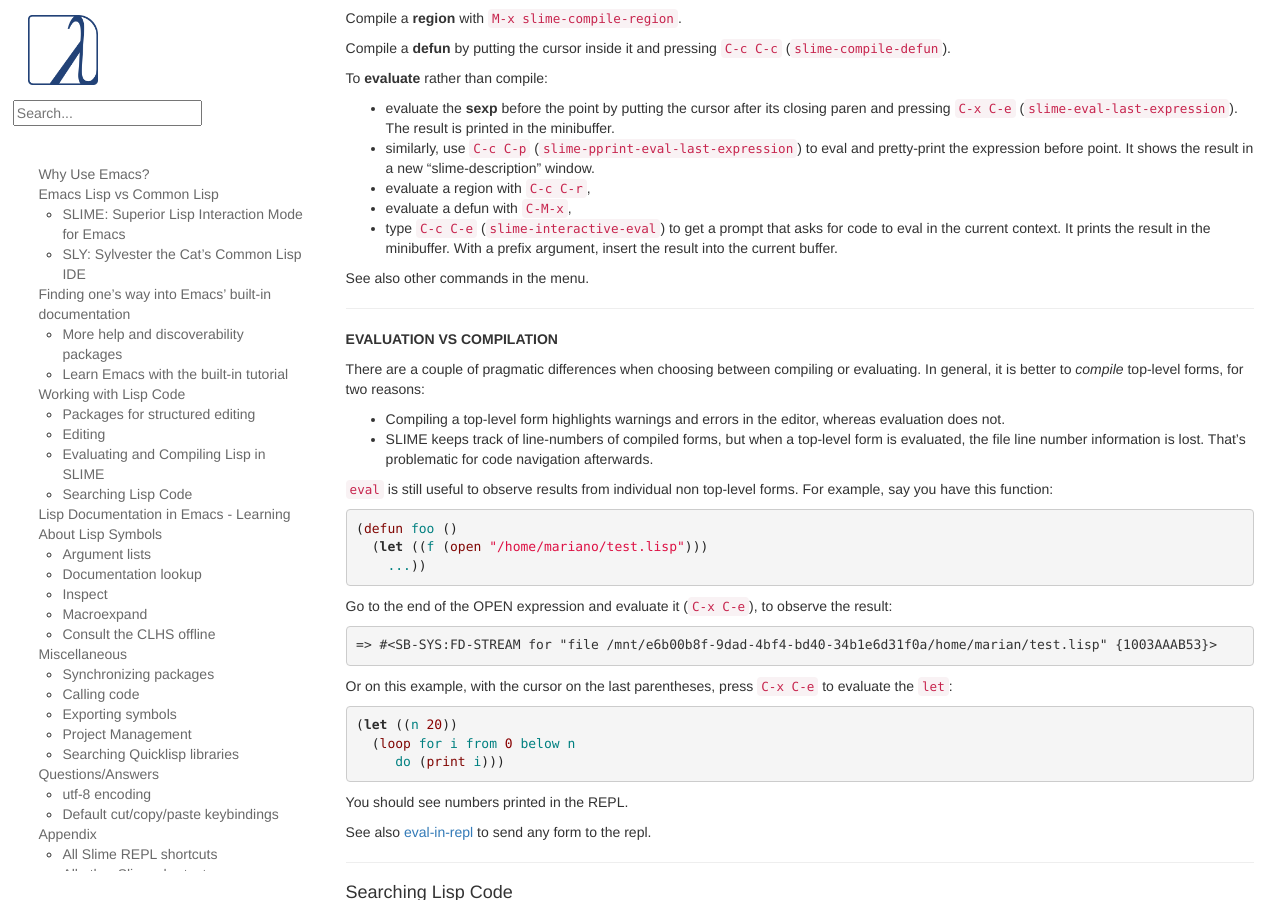
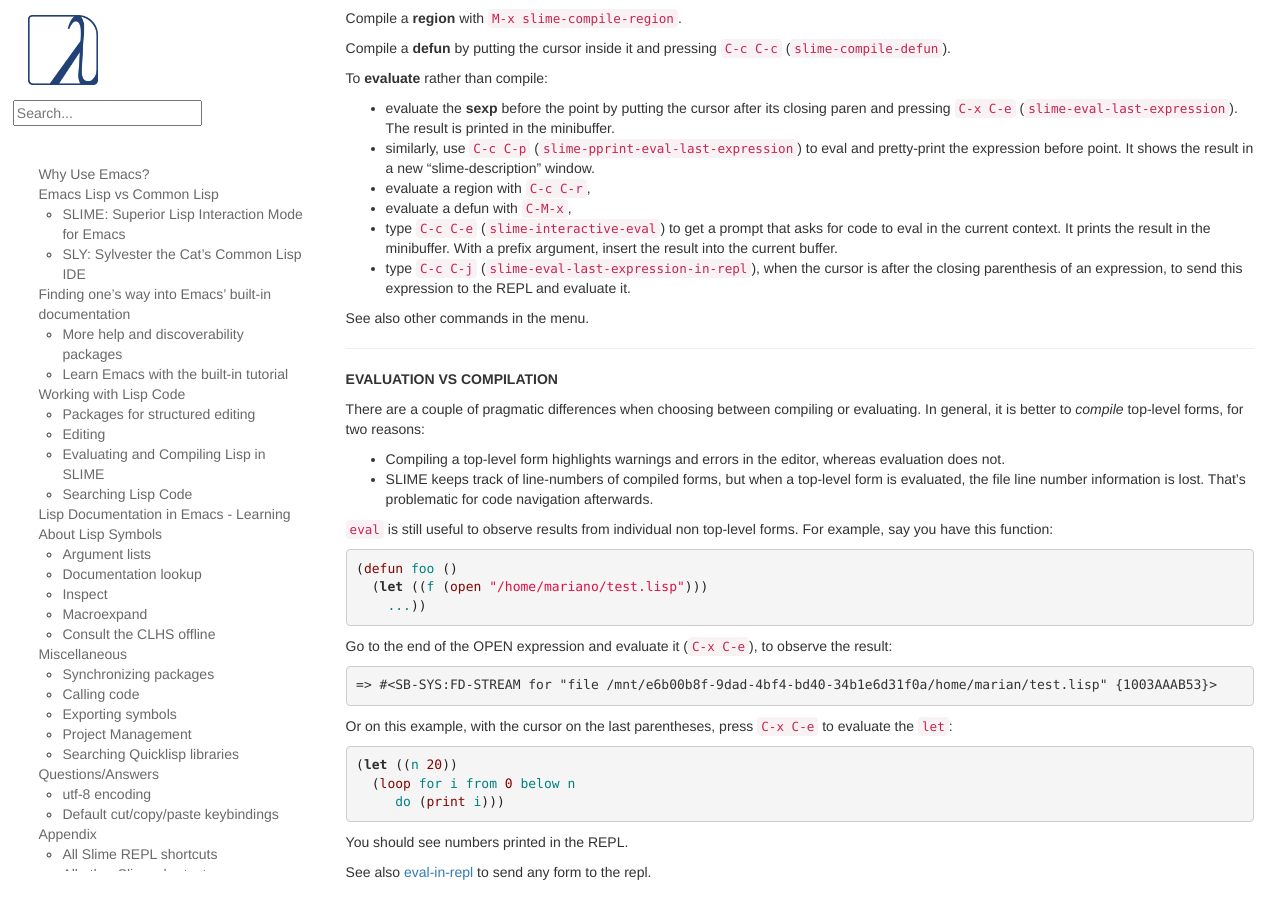
Before and after one commit to LispCookbook/cl-cookbook, a Jekyll site: the page built from emacs-ide.md, in a window 1280 px wide and 900 px high, scrolled down 7165 px. Built offline with Jekyll 4.4.1, drawn with Linux system fonts in a browser that asks for light colours.

Commit message:
emacs-ide: add C-c C-j slime-eval-last-expression-in-repl

```diff
--- a/emacs-ide.md
+++ b/emacs-ide.md
@@ -387,6 +387,7 @@
 - evaluate a region with `C-c C-r`,
 - evaluate a defun with `C-M-x`,
 - type `C-c C-e` (`slime-interactive-eval`) to get a prompt that asks for code to eval in the current context. It prints the result in the minibuffer. With a prefix argument, insert the result into the current buffer.
+- type `C-c C-j` (`slime-eval-last-expression-in-repl`), when the cursor is after the closing parenthesis of an expression, to send this expression to the REPL and evaluate it.
 
 See also other commands in the menu.
 
```
